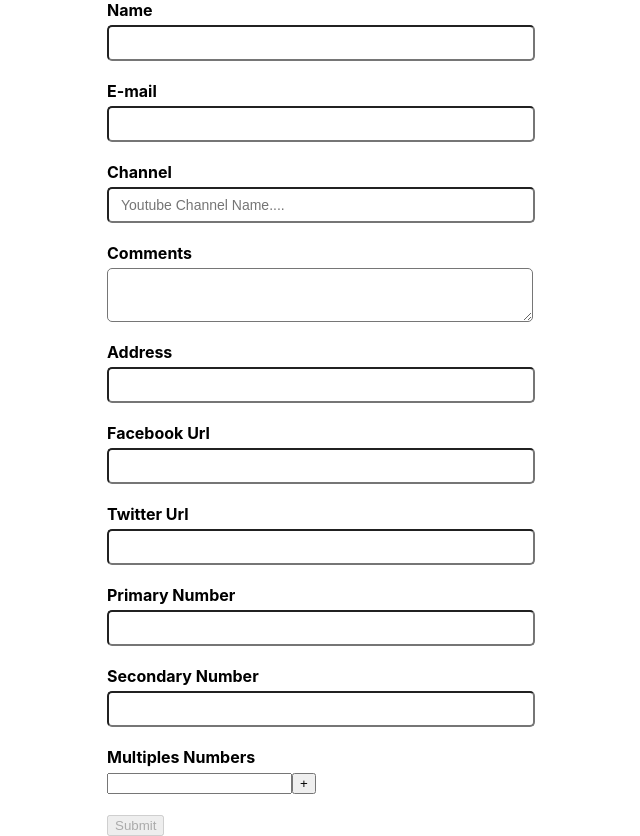
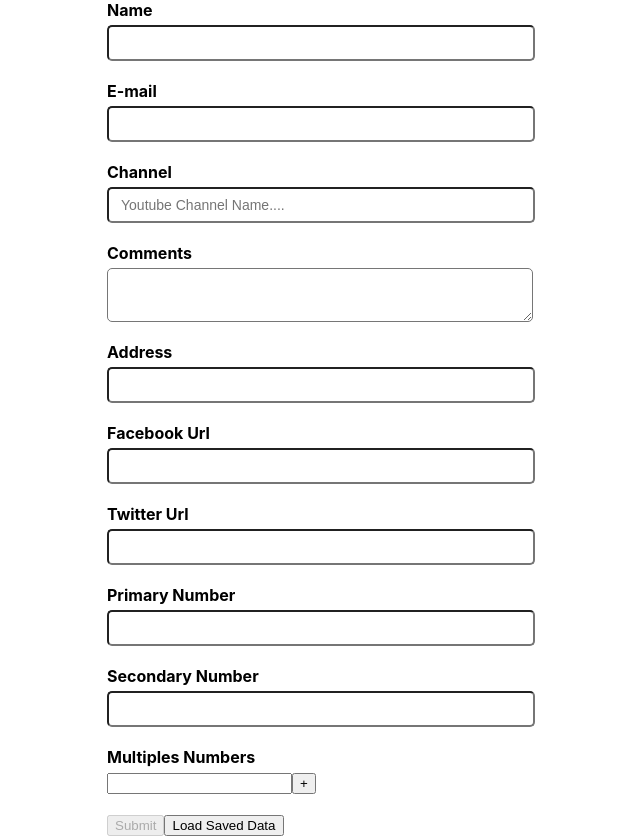
Before and after one commit to sumanmannacs1996/react-formik-app, a React (Create React App) app: page / in a window 1280 px wide. Shown: the whole page, without its empty margins (319-959 px from the left). Built offline with nearby package versions, Linux system fonts and the light colour scheme.

Commit message:
Added code for on button click load saved form data

```diff
--- a/src/components/YoutubeForm1.js
+++ b/src/components/YoutubeForm1.js
@@ -1,8 +1,23 @@
-import React from 'react';
+import React,{useState} from 'react';
 import {Formik,Form,Field,ErrorMessage,FieldArray} from 'formik';
 import * as yup from 'yup';
 import TextError from './TextError';
 
+function YoutubeForm1() {
+    const [formValue,setFormValue] = useState(null);
+    const savedValues ={
+        name:'Sherlock Holmes',
+        email:'detective@exmple.com',
+        channel:'Arthur Conan Doyle',
+        comments:'Welcome!',
+        address:'221b Baker Street',
+        social:{
+            facebook:'',
+            twitter:''
+        },
+        phoneNumbers:['',''],
+        phNumbers:['']
+    }
     const initialValues ={
         name:'',
         email:'',
@@ -63,15 +78,13 @@ const customValidation=(values)=>{
         }
         return errors;
     }
-
-
-function YoutubeForm1() {
     return (
         <Formik
-        initialValues={initialValues}
+        initialValues={formValue || initialValues}
         onSubmit={submitHandler}
         validationSchema={validationSchema}
         validate ={customValidation}
+        enableReinitialize
         >
         {
             formik =>{
@@ -171,6 +184,7 @@ function YoutubeForm1() {
                 </div>
 
                 <button type='submit' disabled={!(formik.isValid && formik.dirty) || formik.isSubmitting}>Submit</button>
+                <button onClick={()=>setFormValue(savedValues)}>Load Saved Data</button>
             </Form>
 
                 )
```
Lines whose indentation alone changed are shown as unchanged.
